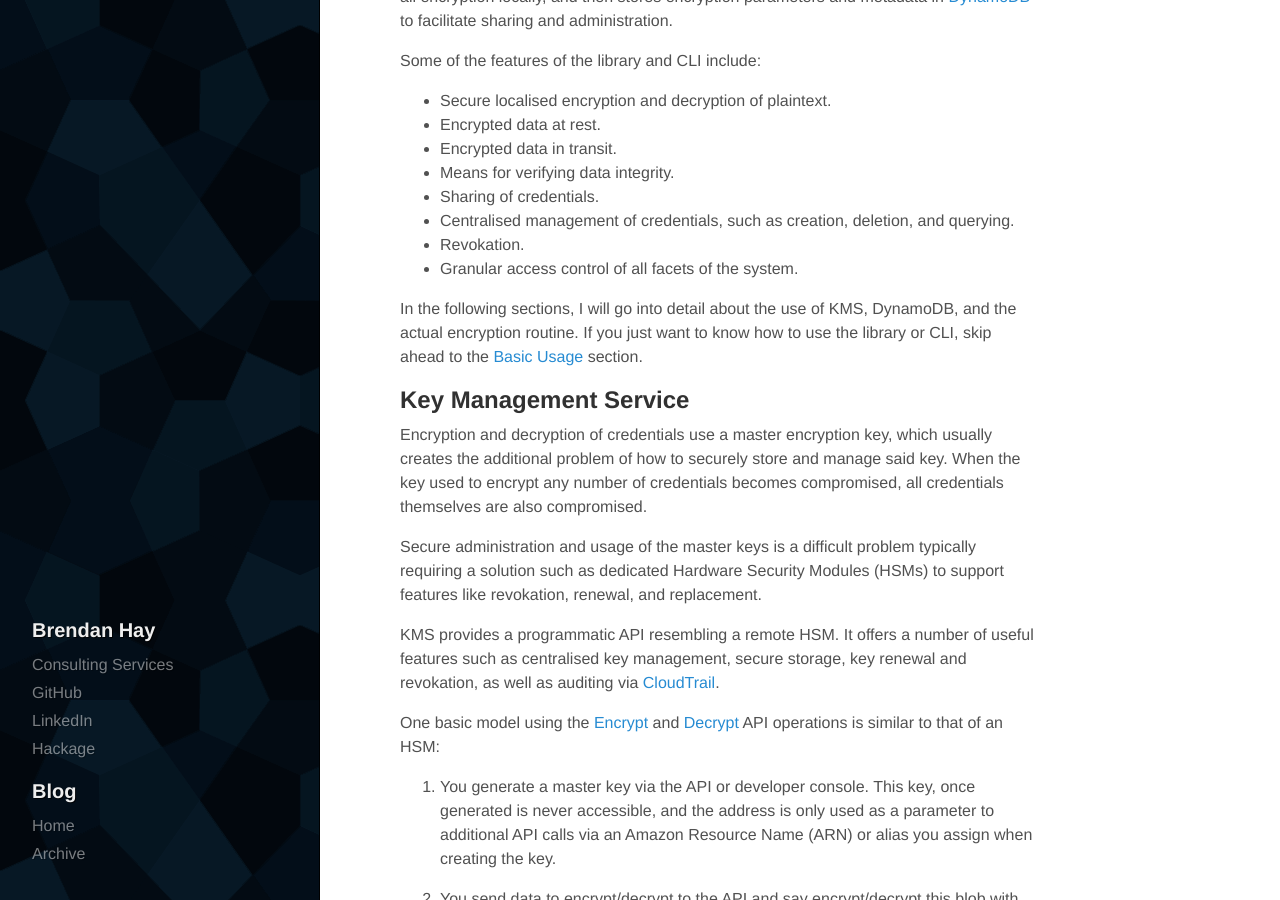
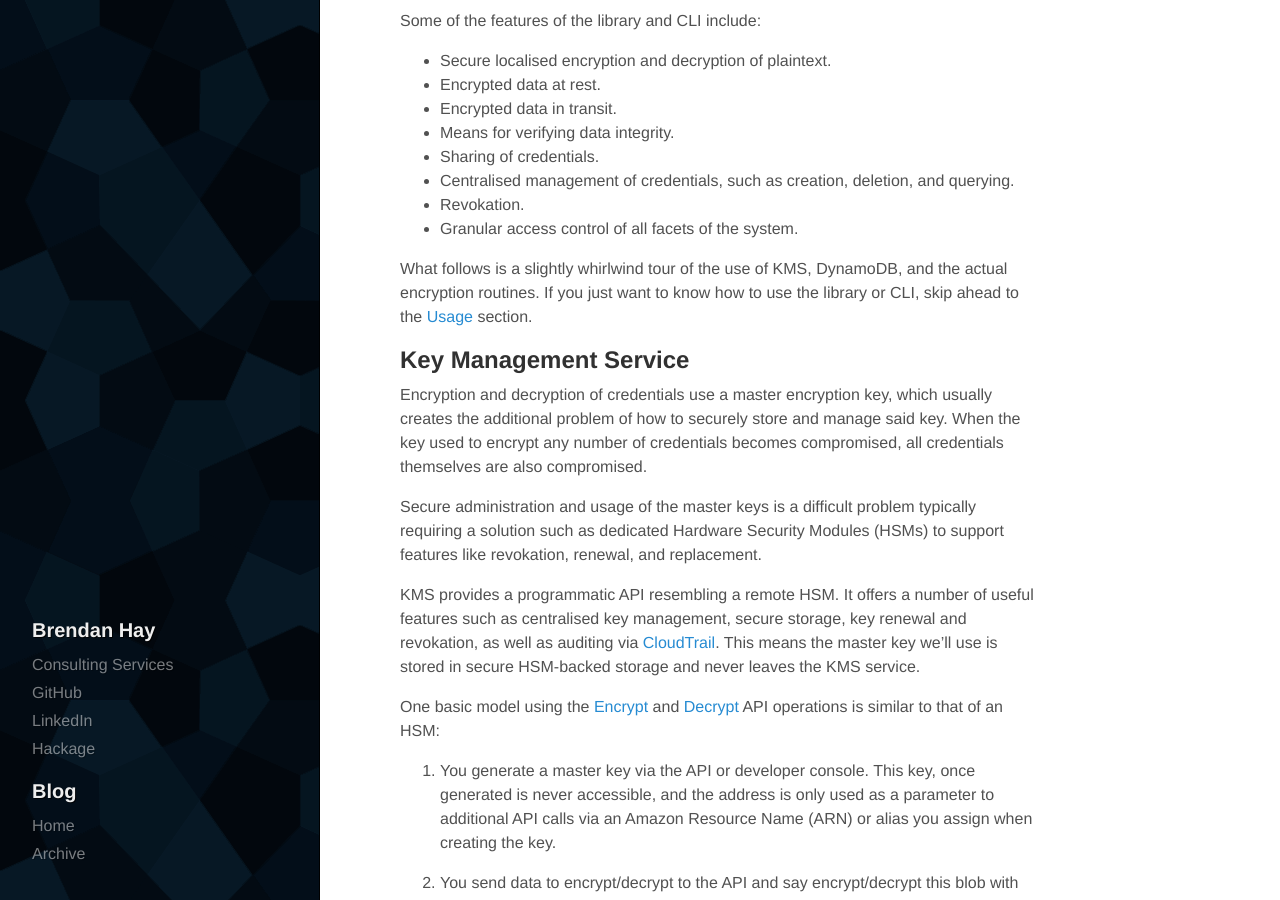
Before and after one commit to brendanhay/brendanhay.github.io, a Jekyll site: the page built from _posts/2016-08-08-credentials.md, in a window 1280 px wide and 900 px high, scrolled down 1014 px. Built offline with Jekyll 4.4.1, drawn with Linux system fonts in a browser that asks for light colours; some of the changed text lies outside the part shown.

Commit message:
Updating post date

````diff
--- a/_posts/2016-08-07-credentials.md
+++ b/_posts/2016-08-08-credentials.md
@@ -60,9 +58,10 @@
 * Revokation.
 * Granular access control of all facets of the system.
 
-In the following sections, I will go into detail about the use of KMS, DynamoDB,
-and the actual encryption routine. If you just want to know how to use the library
-or CLI, skip ahead to the [Basic Usage](#basic-usage) section.
+What follows is a slightly whirlwind tour of the use of KMS, DynamoDB,
+and the actual encryption routines. If you just want to know how to use the library
+or CLI, skip ahead to the [Usage](#usage) section.
+
 
 ## Key Management Service
 
@@ -78,7 +77,9 @@
 KMS provides a programmatic API resembling a remote HSM. It offers a number of
 useful features such as centralised key management, secure storage, key renewal
 and revokation, as well as auditing via
-[CloudTrail](https://aws.amazon.com/cloudtrail).
+[CloudTrail](https://aws.amazon.com/cloudtrail). This means the master key
+we'll use is stored in secure HSM-backed storage and never leaves the KMS
+service.
 
 One basic model using the
 [Encrypt](http://docs.aws.amazon.com/kms/latest/APIReference/API_Encrypt.html)
@@ -159,11 +160,9 @@
    [strongly consistent read](http://docs.aws.amazon.com/amazondynamodb/latest/developerguide/HowItWorks.ReadConsistency.html)
    to obtain the latest version for name.
 2. Increment the version.
-3. Attempt to insert with a conditional check that the incremented version for the name
-   doesn't exist.
-
-   -- Something about revision being used to check Expected (ver <> rev) exist
-
+3. Generate a unique revision based on the current timestamp and desired version.
+3. Attempt to insert with a conditional check that causes the insert to only succeed
+   if the result would be the desired version exists _with the exact revision_ we just generated.
 4. On `ConditionalCheckFailedException` error response, delay and then retry by
    returning to step 1, otherwise exit successfully
 
@@ -257,7 +256,7 @@
 * [Encrypt-then-MAC](http://www.daemonology.net/blog/2009-06-24-encrypt-then-mac.html)
 
 
-## Basic Usage
+## Usage
 
 You will need your AWS credentials available in either the standard
 `~/.aws/credentials` file, or as `AWS_ACCESS_KEY_ID` and
@@ -375,7 +374,8 @@
 app uri rq f = ...
 ```
 
-Please see the [source](https://github.com/brendanhay/credentials) or
+Hopefully this illustrates the simple, transparent nature of retrieving encrypted
+credentials. Please see the [README](https://github.com/brendanhay/credentials) or
 [documentation](https://hackage.haskell.org/package/credentials) for more
 information.
 
````
Also changed, not shown: other parts of _posts/2016-08-08-credentials.md (+4 -6 lines).
